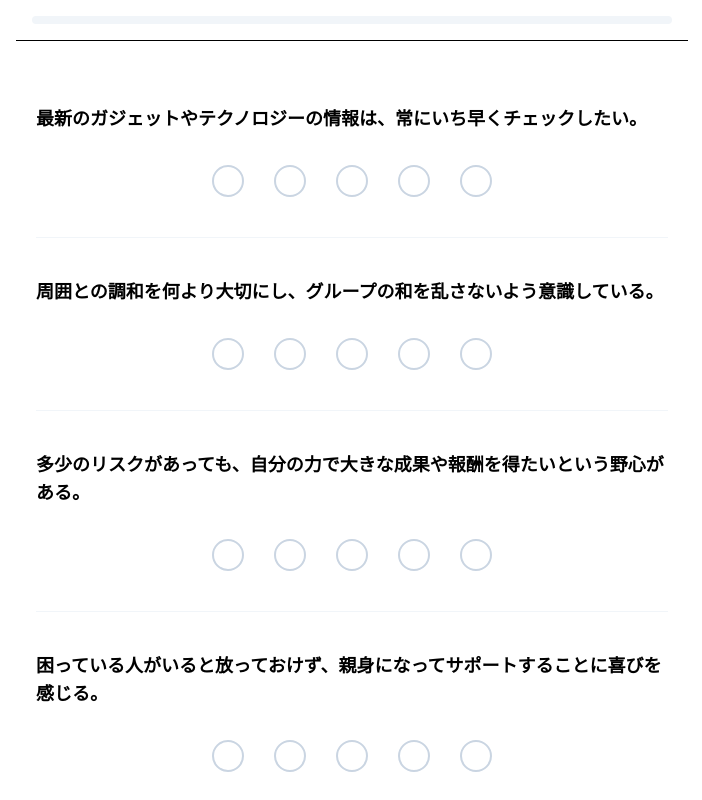
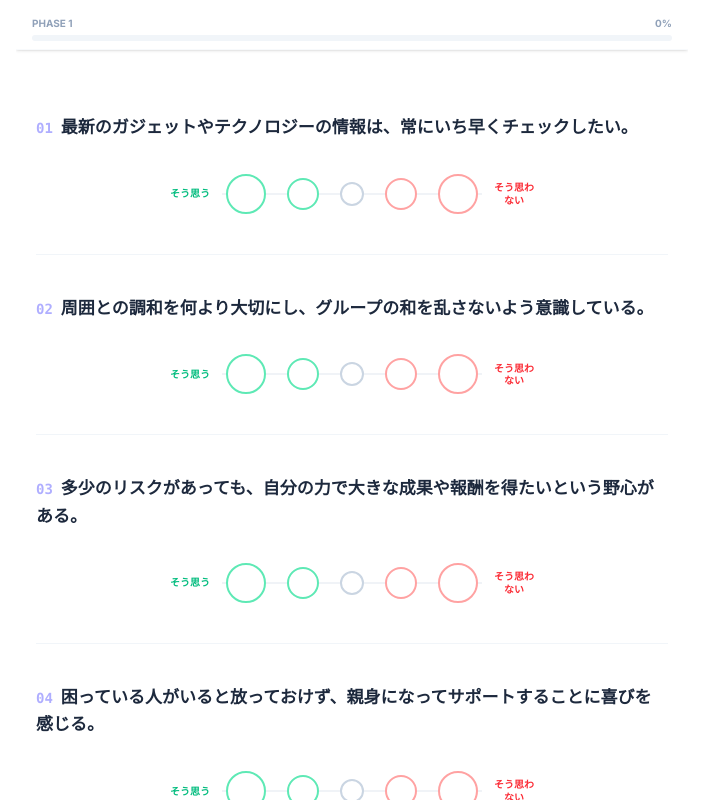
Before and after one commit to kiyoshikitamura/diagnosis_app_2, a Next.js app: page / in a window 1280 px wide. Both pictures are taken after a click on the button "診断をはじめる". Shown: the top 800 px of the page, without its empty margins (288-990 px from the left). Built offline with nearby package versions, Linux system fonts and the light colour scheme.

Commit message:
Restore UI features and social sharing

```diff
--- a/app/page.tsx
+++ b/app/page.tsx
@@ -17,9 +17,7 @@ export default function HomePage() {
     const [isAnalyzing, setIsAnalyzing] = useState(false);
 
     const displayQuestions = useMemo(() => {
-        if (!isSecondPhase) {
-            return questionsData.filter(q => q.groupId === "common").slice(0, COMMON_LIMIT);
-        }
+        if (!isSecondPhase) return questionsData.filter(q => q.groupId === "common").slice(0, COMMON_LIMIT);
         const filtered = questionsData.filter(q => q.groupId === targetGroupId && q.groupId !== "common");
         return filtered.length > 0 ? filtered : questionsData.slice(10, 40);
     }, [isSecondPhase, targetGroupId]);
@@ -37,14 +35,14 @@ export default function HomePage() {
         if (isSecondPhase && currentStep === 3) {
             setIsAnalyzing(true);
             localStorage.setItem('diagnosis_answers', JSON.stringify(answers));
-            setTimeout(() => router.push('/result'), 1200);
+            setTimeout(() => router.push('/result'), 1500);
             return;
         }
         setIsTransitioning(true);
         setTimeout(() => {
             if (!isSecondPhase) {
                 const groups = Array.from(new Set(questionsData.map(q => q.groupId))).filter(g => g !== 'common' && g !== '');
-                setTargetGroupId(groups[0] || "lion");
+                setTargetGroupId(groups[Math.floor(Math.random() * groups.length)] || "lion");
                 setIsSecondPhase(true);
                 setCurrentStep(1);
             } else {
@@ -58,49 +56,87 @@ export default function HomePage() {
     const progress = (Object.keys(answers).length / 40) * 100;
 
     if (isAnalyzing) return (
-        <div className="flex flex-col items-center justify-center min-h-screen">
-            <div className="w-12 h-12 border-4 border-indigo-600 border-t-transparent rounded-full animate-spin mb-4" />
-            <p className="font-bold text-slate-600">深層心理を分析中...</p>
+        <div className="flex flex-col items-center justify-center min-h-screen bg-white px-6 text-center">
+            <div className="relative w-20 h-20 mb-8">
+                <div className="absolute inset-0 border-4 border-slate-100 rounded-full"></div>
+                <div className="absolute inset-0 border-4 border-indigo-600 rounded-full border-t-transparent animate-spin"></div>
+            </div>
+            <h2 className="text-xl font-bold text-slate-800 mb-2">深層心理を分析中...</h2>
+            <p className="text-slate-400 text-sm">あなたに最適な動物タイプを導き出しています</p>
         </div>
     );
 
     if (!isStarted) return (
-        <div className="max-w-2xl mx-auto min-h-screen flex flex-col items-center justify-center px-6 text-center">
-            <h1 className="text-3xl font-black mb-6">動物性格診断</h1>
-            <div className="text-6xl mb-8">🦁</div>
-            <button onClick={() => setIsStarted(true)} className="w-full py-5 bg-indigo-600 text-white rounded-2xl font-bold">診断をはじめる</button>
+        <div className="max-w-2xl mx-auto min-h-screen flex flex-col items-center justify-center px-6 text-center bg-white">
+            <div className="space-y-8 animate-in fade-in zoom-in duration-700">
+                <h1 className="text-3xl font-black text-slate-800 leading-tight">
+                    あなたの内なる動物<br /><span className="text-indigo-600 underline underline-offset-8 decoration-indigo-100">性格診断テスト</span>
+                </h1>
+                <div className="w-32 h-32 bg-indigo-50 rounded-3xl mx-auto flex items-center justify-center text-5xl shadow-inner">🦁</div>
+                <div className="space-y-2">
+                    <button onClick={() => setIsStarted(true)} className="w-full py-5 bg-indigo-600 text-white rounded-2xl font-bold text-lg shadow-xl hover:bg-indigo-700 active:scale-95 transition-all">
+                        診断をはじめる
+                    </button>
+                    <p className="text-[10px] text-slate-400 font-bold tracking-widest uppercase">Estimated time: 3 mins</p>
+                </div>
+            </div>
         </div>
     );
 
     return (
-        <div className="max-w-2xl mx-auto min-h-screen pb-20">
-            <div className="sticky top-0 bg-white/90 p-4 border-b">
-                <div className="w-full h-2 bg-slate-100 rounded-full overflow-hidden">
+        <div className="max-w-2xl mx-auto min-h-screen bg-white pb-20 overflow-x-hidden">
+            <div className="sticky top-0 z-10 bg-white/95 backdrop-blur-md pt-4 pb-2 px-4 border-b border-slate-50 shadow-sm">
+                <div className="flex justify-between text-[10px] text-slate-400 mb-1 font-bold uppercase">
+                    <span>{isSecondPhase ? 'Phase 2' : 'Phase 1'}</span>
+                    <span>{Math.round(progress)}%</span>
+                </div>
+                <div className="w-full h-1.5 bg-slate-100 rounded-full overflow-hidden">
                     <div className="h-full bg-emerald-400 transition-all duration-700" style={{ width: `${progress}%` }} />
                 </div>
             </div>
-            <div className={`px-5 py-6 transition-opacity duration-500 ${isTransitioning ? 'opacity-0' : 'opacity-100'}`}>
+
+            <div className={`px-5 py-6 transition-all duration-500 ${isTransitioning ? 'opacity-0 translate-y-4' : 'opacity-100 translate-y-0'}`}>
                 {currentPageQuestions.map((q, idx) => (
                     <div key={q.id} className="py-10 border-b border-slate-100 last:border-0">
-                        <p className="text-lg font-bold mb-8 text-left">{q.question}</p>
-                        <div className="flex justify-between items-center max-w-[280px] mx-auto">
-                            {[5, 4, 3, 2, 1].map((val) => (
+                        <p className="text-[17px] font-bold text-slate-800 mb-8 text-left leading-relaxed">
+                            <span className="text-indigo-500 mr-2 text-sm font-mono opacity-50">
+                                {(isSecondPhase ? 10 + (currentStep - 1) * 10 + idx + 1 : idx + 1).toString().padStart(2, '0')}
+                            </span>
+                            {q.question}
+                        </p>
+                        <div className="flex items-center justify-center gap-3 max-w-lg mx-auto">
+                            <span className="text-[10px] font-bold text-emerald-500 w-10 text-center leading-tight">そう思う</span>
+                            <div className="flex items-center justify-between flex-1 relative px-1 max-w-[260px]">
+                                <div className="absolute top-1/2 left-0 w-full h-[1px] bg-slate-200 -translate-y-1/2 -z-10"></div>
+                                {[5, 4, 3, 2, 1].map((val) => {
+                                    const isSelected = answers[q.id] === val;
+                                    const sizeClass = val === 5 || val === 1 ? 'w-10 h-10' : val === 4 || val === 2 ? 'w-8 h-8' : 'w-6 h-6';
+                                    const activeColor = val > 3 ? 'bg-emerald-500 border-emerald-500' : val < 3 ? 'bg-red-500 border-red-500' : 'bg-slate-500 border-slate-500';
+                                    const borderColor = val > 3 ? 'border-emerald-300' : val < 3 ? 'border-red-300' : 'border-slate-300';
+                                    return (
                                         <button
                                             key={val}
                                             onClick={() => handleAnswer(q.id, val)}
-                                    className={`rounded-full border-2 transition-all ${answers[q.id] === val ? 'w-10 h-10 bg-indigo-600 border-indigo-600' : 'w-8 h-8 bg-white border-slate-300'}`}
-                                />
-                            ))}
+                                            className={`rounded-full border-2 transition-all duration-300 relative ${sizeClass} ${isSelected ? `${activeColor} shadow-md scale-110` : `bg-white ${borderColor}`}`}
+                                        >
+                                            {isSelected && <span className="absolute inset-0 rounded-full animate-ping bg-current opacity-20"></span>}
+                                        </button>
+                                    );
+                                })}
+                            </div>
+                            <span className="text-[10px] font-bold text-red-500 w-10 text-center leading-tight">そう思わない</span>
                         </div>
                     </div>
                 ))}
+                <div className="mt-12 px-2">
                     <button
                         onClick={nextStep}
                         disabled={!currentPageQuestions.every(q => answers[q.id] !== undefined)}
-                    className="w-full mt-12 py-4 bg-indigo-600 text-white rounded-xl font-bold disabled:bg-slate-100 disabled:text-slate-300"
+                        className={`w-full py-4 rounded-xl font-bold text-base shadow-lg transition-all ${currentPageQuestions.every(q => answers[q.id] !== undefined) ? 'bg-indigo-600 text-white active:scale-95' : 'bg-slate-100 text-slate-300'}`}
                     >
-                    {isSecondPhase && currentStep === 3 ? '結果を表示する' : '次のステップへ'}
+                        {isSecondPhase && currentStep === 3 ? '結果を解析する' : '次のステップへ'}
                     </button>
+                </div>
             </div>
         </div>
     );
```
Also changed, not shown: app/result/page.tsx (+43 -53 lines). Lines whose indentation alone changed are shown as unchanged.
